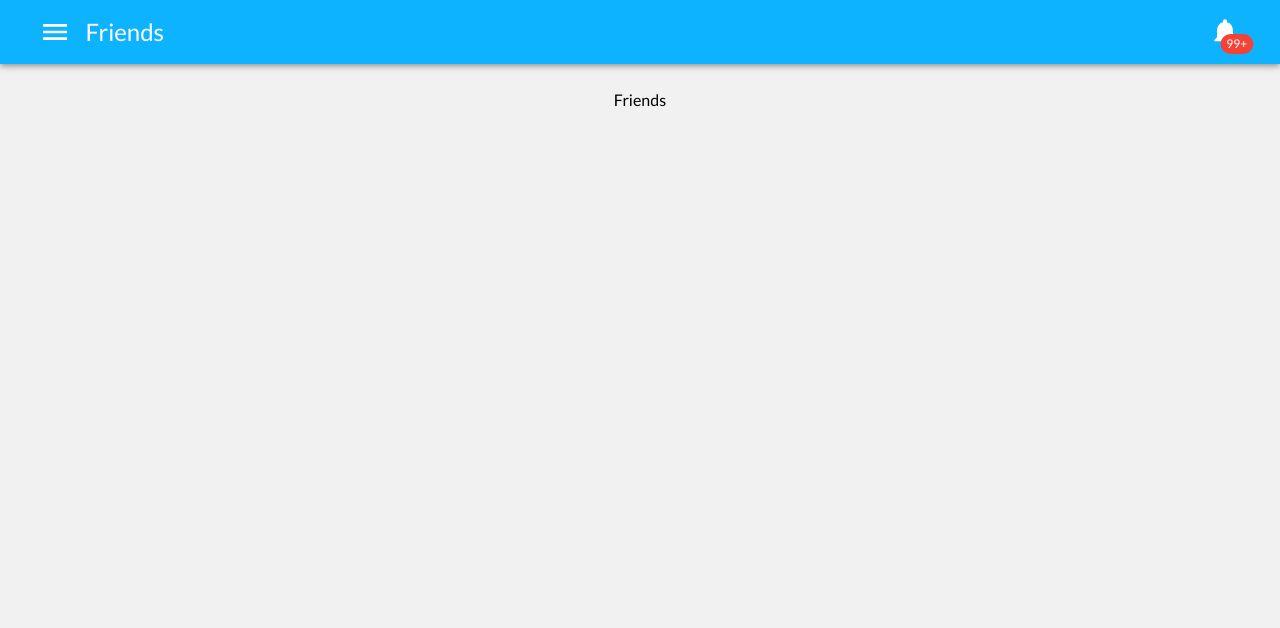
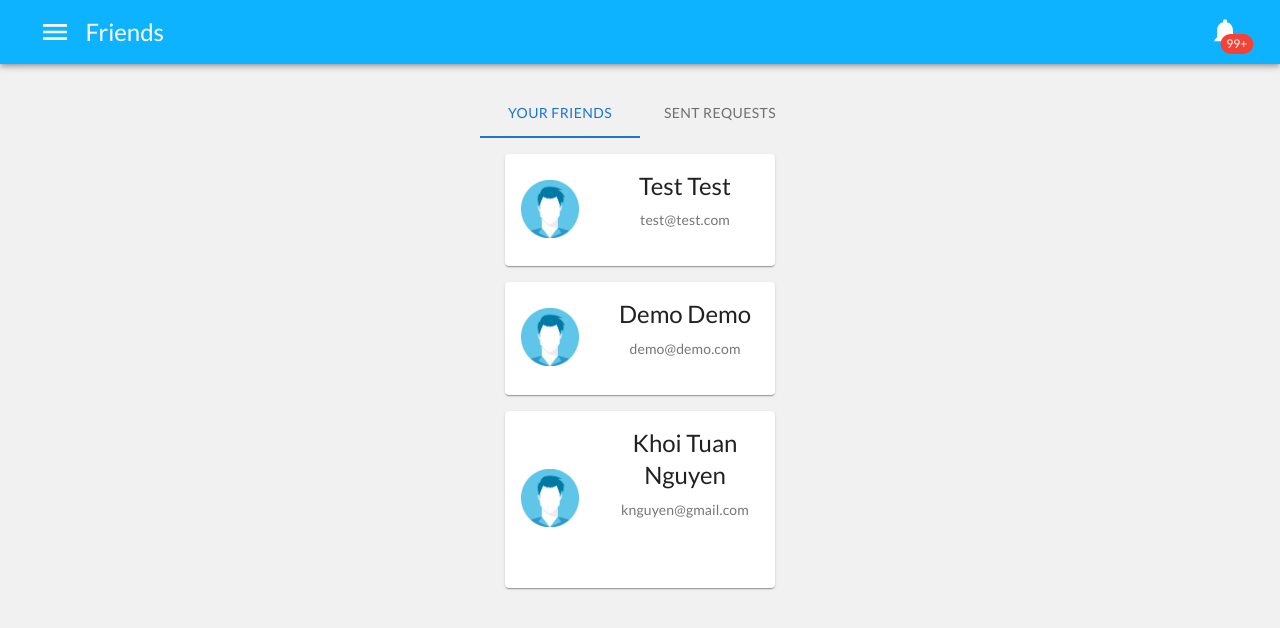
Before and after one commit to KhoiUna/chekchat, a Next.js app in the folder client/: page /friends in a window 1280 px wide. Shown: the top 628 px of the page. Built offline with nearby package versions, Linux system fonts and the light colour scheme.

Commit message:
add friend page

```diff
--- /dev/null
+++ b/client/components/friends/friend_request.js
@@ -0,0 +1,64 @@
+import { makeStyles } from "@material-ui/core/styles";
+import Card from "@material-ui/core/Card";
+import CardActionArea from "@material-ui/core/CardActionArea";
+import CardContent from "@material-ui/core/CardContent";
+import Typography from "@material-ui/core/Typography";
+import Image from "next/image";
+import utilStyles from "../../styles/utils.module.css";
+import Badge from "@material-ui/core/Badge";
+
+const useStyles = makeStyles({
+  root: {
+    maxWidth: 270,
+    marginTop: "1rem",
+  },
+  media: {
+    height: 20,
+  },
+  gridColumn: {
+    display: "grid",
+    gridTemplateColumns: "2fr 1fr",
+  },
+  gridRow: {
+    display: "grid",
+    gridTemplateRows: "1fr 1fr",
+  },
+});
+
+export default function FriendRequest({ username, email, avatarURL, status }) {
+  const classes = useStyles();
+
+  return (
+    <Badge
+      badgeContent={status || "Pending..."}
+      color="primary"
+      anchorOrigin={{
+        vertical: "bottom",
+        horizontal: "right",
+      }}
+    >
+      <Card className={classes.root}>
+        <CardActionArea className={classes.gridColumn}>
+          <CardContent className={classes.gridRow}>
+            <Typography gutterBottom variant="h6">
+              {username}
+            </Typography>
+            <Typography variant="body2" color="textSecondary" component="p">
+              {email}
+            </Typography>
+          </CardContent>
+
+          <div className={utilStyles.request_image}>
+            <Image
+              priority
+              src={avatarURL}
+              height={108}
+              width={108}
+              alt={username}
+            />
+          </div>
+        </CardActionArea>
+      </Card>
+    </Badge>
+  );
+}
--- /dev/null
+++ b/client/components/friends/friend_tag.js
@@ -0,0 +1,54 @@
+import { makeStyles } from "@material-ui/core/styles";
+import Card from "@material-ui/core/Card";
+import CardActionArea from "@material-ui/core/CardActionArea";
+import CardContent from "@material-ui/core/CardContent";
+import Typography from "@material-ui/core/Typography";
+import Image from "next/image";
+import utilStyles from "../../styles/utils.module.css";
+
+const useStyles = makeStyles({
+  root: {
+    maxWidth: 270,
+    marginTop: "1rem",
+  },
+  media: {
+    height: 20,
+  },
+  gridColumn: {
+    display: "grid",
+    gridTemplateColumns: "1fr 2fr",
+  },
+  gridRow: {
+    display: "grid",
+    gridTemplateRows: "1fr 1fr",
+  },
+});
+
+export default function FriendTag({ username, email, avatarURL }) {
+  const classes = useStyles();
+
+  return (
+    <Card className={classes.root}>
+      <CardActionArea className={classes.gridColumn}>
+        <div className={utilStyles.image}>
+          <Image
+            priority
+            src={avatarURL}
+            height={108}
+            width={108}
+            alt={username}
+          />
+        </div>
+
+        <CardContent className={classes.gridRow}>
+          <Typography gutterBottom variant="h5" component="h2">
+            {username}
+          </Typography>
+          <Typography variant="body2" color="textSecondary" component="p">
+            {email}
+          </Typography>
+        </CardContent>
+      </CardActionArea>
+    </Card>
+  );
+}
--- a/client/pages/friends.js
+++ b/client/pages/friends.js
@@ -1,9 +1,80 @@
+import FriendTag from "../components/friends/friend_tag";
+import FriendRequest from "../components/friends/friend_request";
 import MainLayout from "../containers/main_layout";
+import Tabs from "@material-ui/core/Tabs";
+import Tab from "@material-ui/core/Tab";
+import Grid from "@material-ui/core/Grid";
+import { useState } from "react";
+import { createMuiTheme, MuiThemeProvider } from "@material-ui/core/styles";
+import HUE from "@material-ui/core/colors/blue";
+
+const friendsArray = [
+  {
+    username: "Test Test",
+    email: "test@test.com",
+    avatarURL: "/img/avatar.png",
+  },
+  {
+    username: "Demo Demo",
+    email: "demo@demo.com",
+    avatarURL: "/img/avatar.png",
+  },
+  {
+    username: "Khoi Tuan Nguyen",
+    email: "knguyen@gmail.com",
+    avatarURL: "/img/avatar.png",
+  },
+];
+
+const theme = createMuiTheme({
+  palette: {
+    primary: { main: HUE[700], contrastText: HUE[700] },
+  },
+});
 
 export default function Friends() {
+  const [value, setValue] = useState(0);
+
+  const handleTabChange = (e, newValue) => {
+    setValue(newValue);
+  };
+
   return (
     <MainLayout componentName="Friends">
-      <p>Friends</p>
+      <MuiThemeProvider theme={theme}>
+        <Tabs
+          value={value}
+          onChange={handleTabChange}
+          indicatorColor="primary"
+          textColor="primary"
+          centered
+        >
+          <Tab label="Your friends" />
+          <Tab label="Sent requests" />
+        </Tabs>
+      </MuiThemeProvider>
+
+      {value === 0 ? (
+        <Grid container direction="column" justify="center" alignItems="center">
+          {friendsArray.map((item) => (
+            <FriendTag
+              username={item.username}
+              email={item.email}
+              avatarURL={item.avatarURL}
+            />
+          ))}
+        </Grid>
+      ) : (
+        <Grid container direction="column" justify="center" alignItems="center">
+          {friendsArray.map((item) => (
+            <FriendRequest
+              username={item.username}
+              email={item.email}
+              avatarURL={item.avatarURL}
+            />
+          ))}
+        </Grid>
+      )}
     </MainLayout>
   );
 }
--- a/client/styles/utils.module.css
+++ b/client/styles/utils.module.css
@@ -2,3 +2,13 @@
   color: white;
   cursor: pointer;
 }
+
+.image {
+  border-radius: 100%;
+  margin: 0 1rem;
+}
+
+.request_image {
+  border-radius: 100%;
+  margin: 0 0.6rem;
+}
```
Also changed, not shown: client/components/friends/friend_popup.js (added), client/public/img/avatar.png (added).
